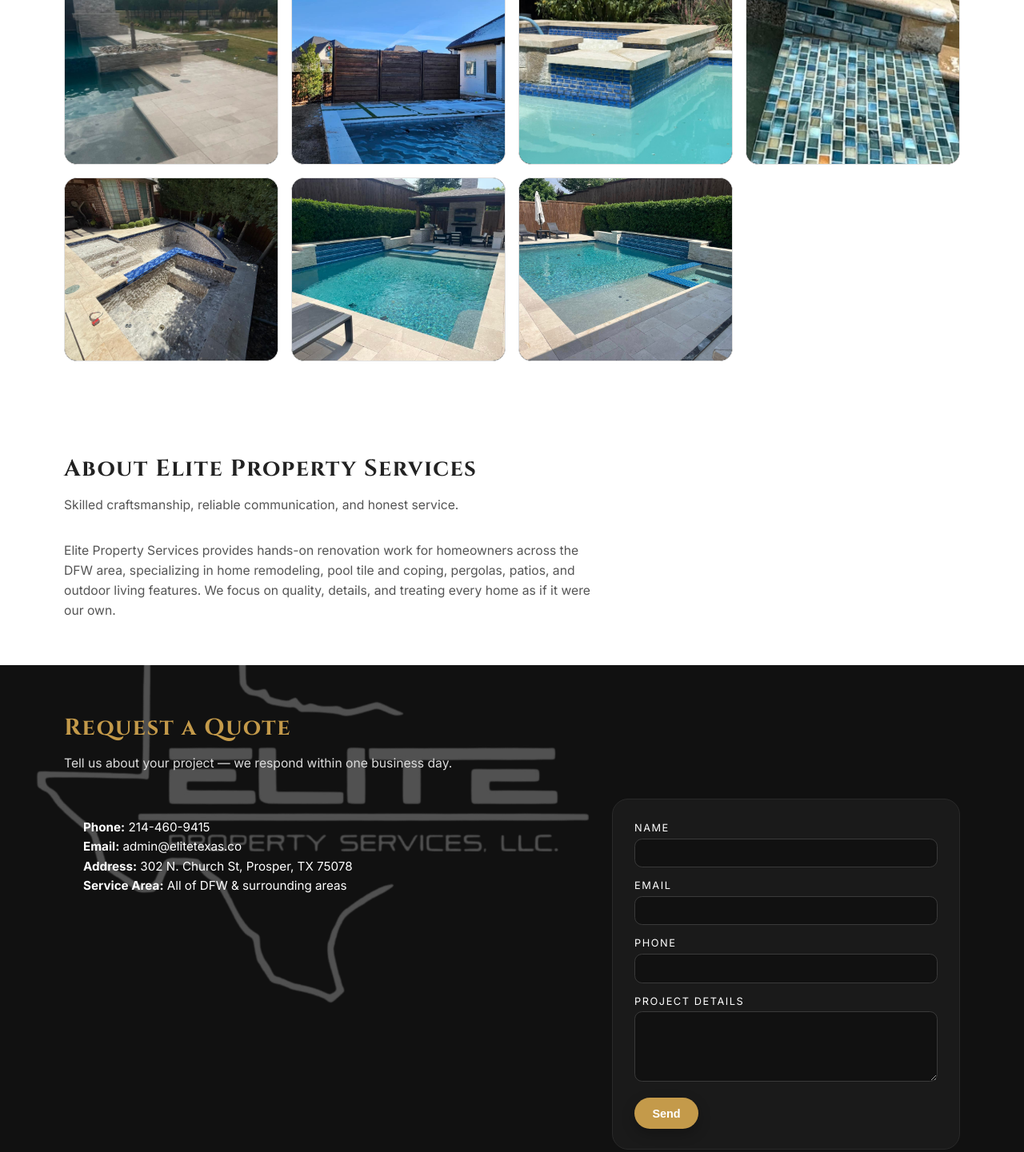
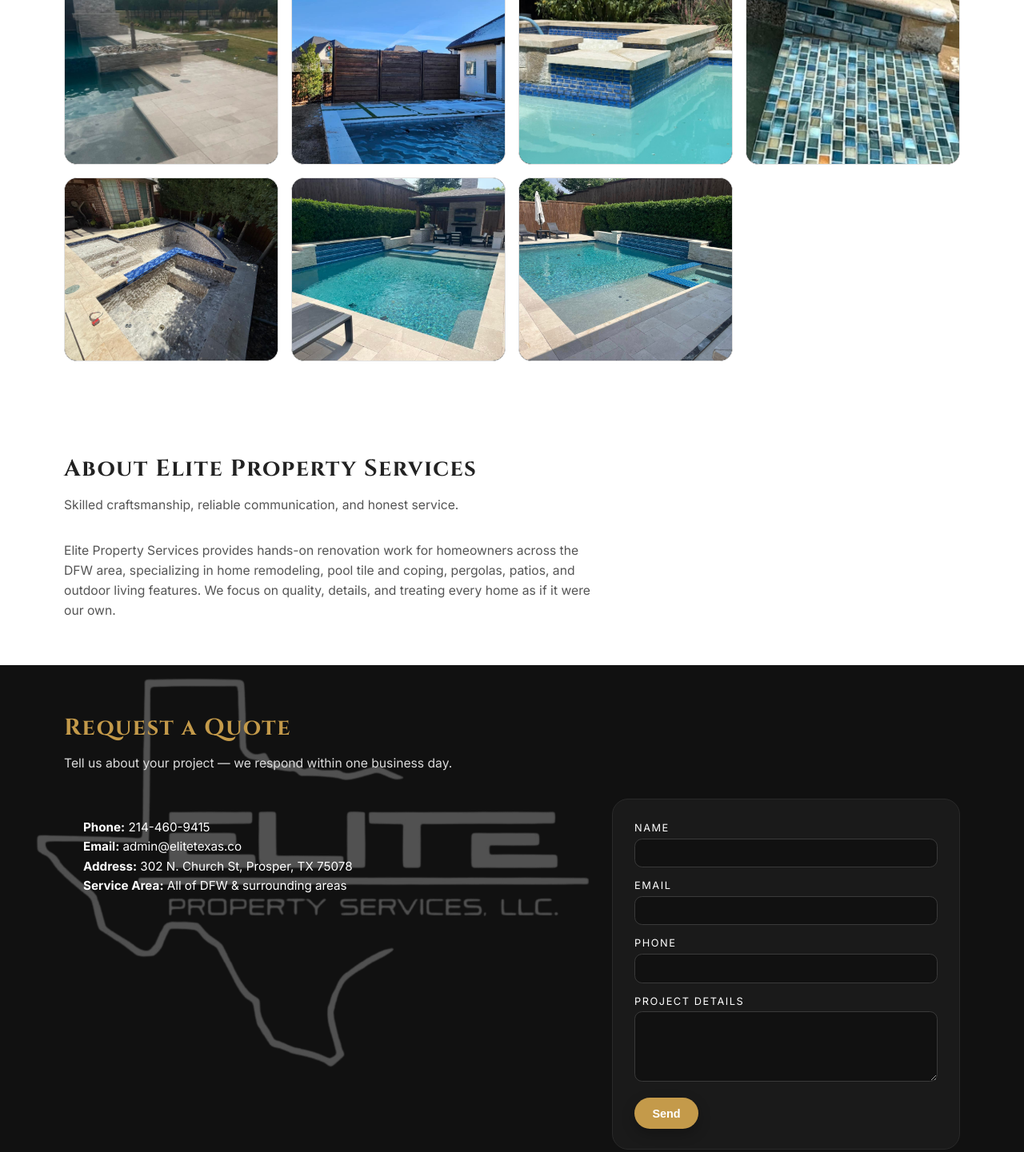
Before and after one commit to EliteTX/elite-property-services, a plain HTML site: page index.html in a window 1280 px wide. Shown: the part 2308-3749 px from the top of the page at 80% size. Drawn offline with Linux system fonts and the light colour scheme.

Commit message:
Update index.html
change logo placement again with chat gpt

```diff
--- a/index.html
+++ b/index.html
@@ -324,7 +324,7 @@
     .contact-logo-bg {
       position: absolute;
       left: 0;                 /* far left of dark block */
-      bottom: 0;               /* sit right on the bottom */
+      bottom: -80px;               /* move logo further DOWN */
       width: 780px;            /* large logo spanning under contact area */
       max-width: 70%;
       height: auto;
```
